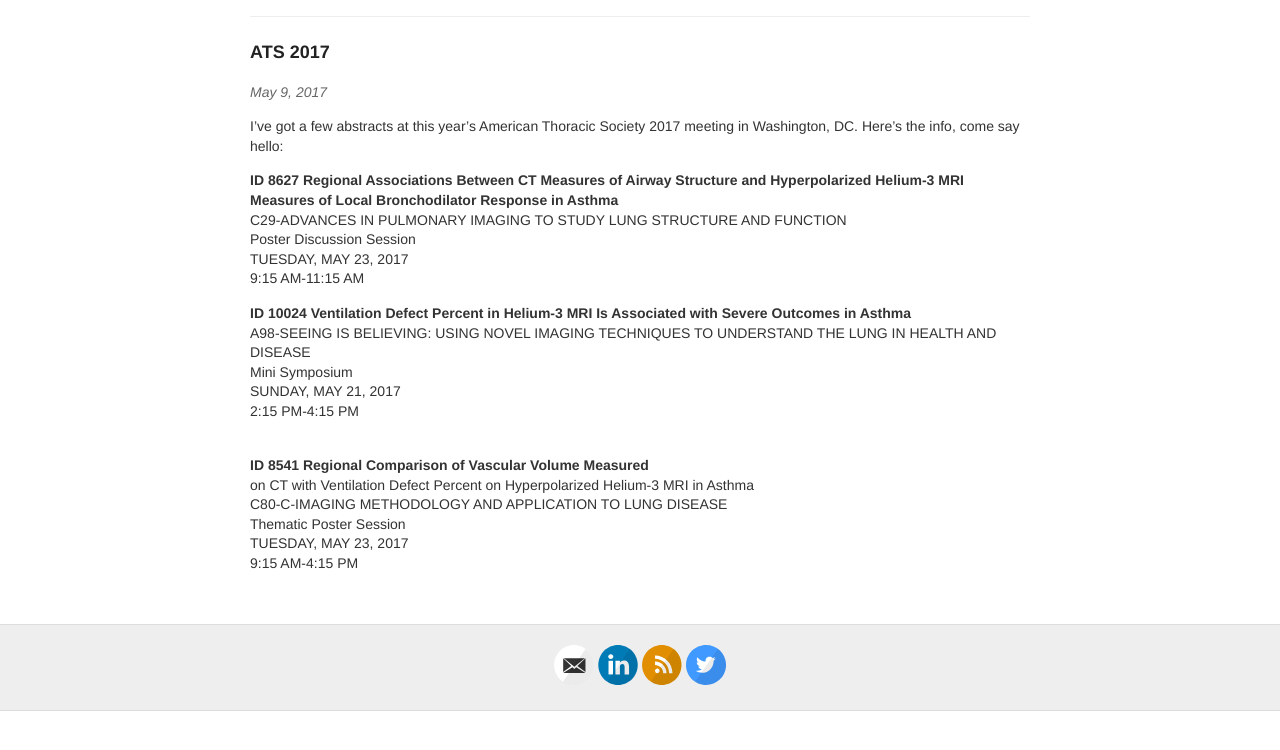
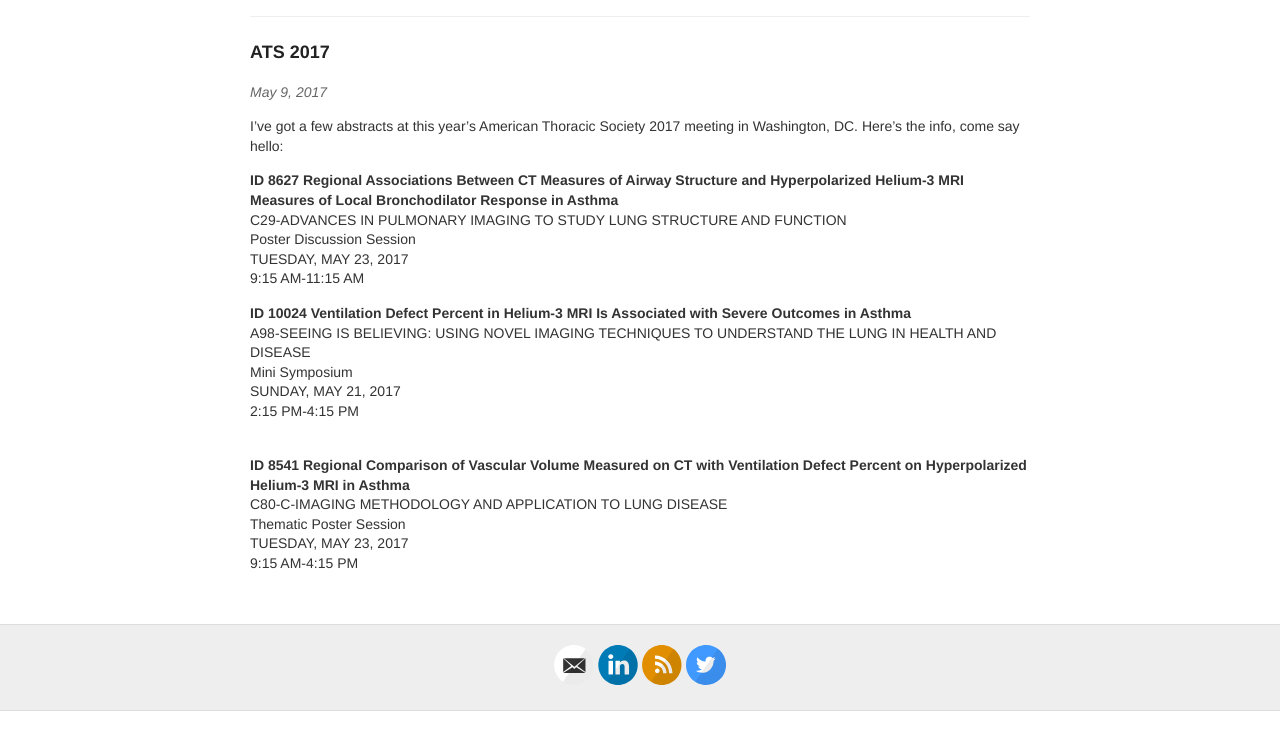
Before and after one commit to mummydg/mummydg.github.io, a Jekyll site: the page built from _posts/2017-05-09-ATS-2017.md, in a window 1280 px wide, cut to the strip 144-894 px from the top of the page. Built offline with Jekyll 4.4.1, drawn with Linux system fonts in a browser that asks for light colours.

```diff
--- a/_posts/2017-05-09-ATS-2017.md
+++ b/_posts/2017-05-09-ATS-2017.md
@@ -18,8 +18,8 @@ Mini Symposium<br>
 SUNDAY, MAY 21, 2017<br>
 2:15 PM-4:15 PM<br><br>
 
-<b>ID 8541 Regional Comparison of Vascular Volume Measured</b> <br>
-on CT with Ventilation Defect Percent on Hyperpolarized Helium-3 MRI in Asthma<br>
+<b>ID 8541 Regional Comparison of Vascular Volume Measured
+on CT with Ventilation Defect Percent on Hyperpolarized Helium-3 MRI in Asthma </b><br>
 C80-C-IMAGING METHODOLOGY AND APPLICATION TO LUNG DISEASE<br>
 Thematic Poster Session<br>
 TUESDAY, MAY 23, 2017<br>
```
